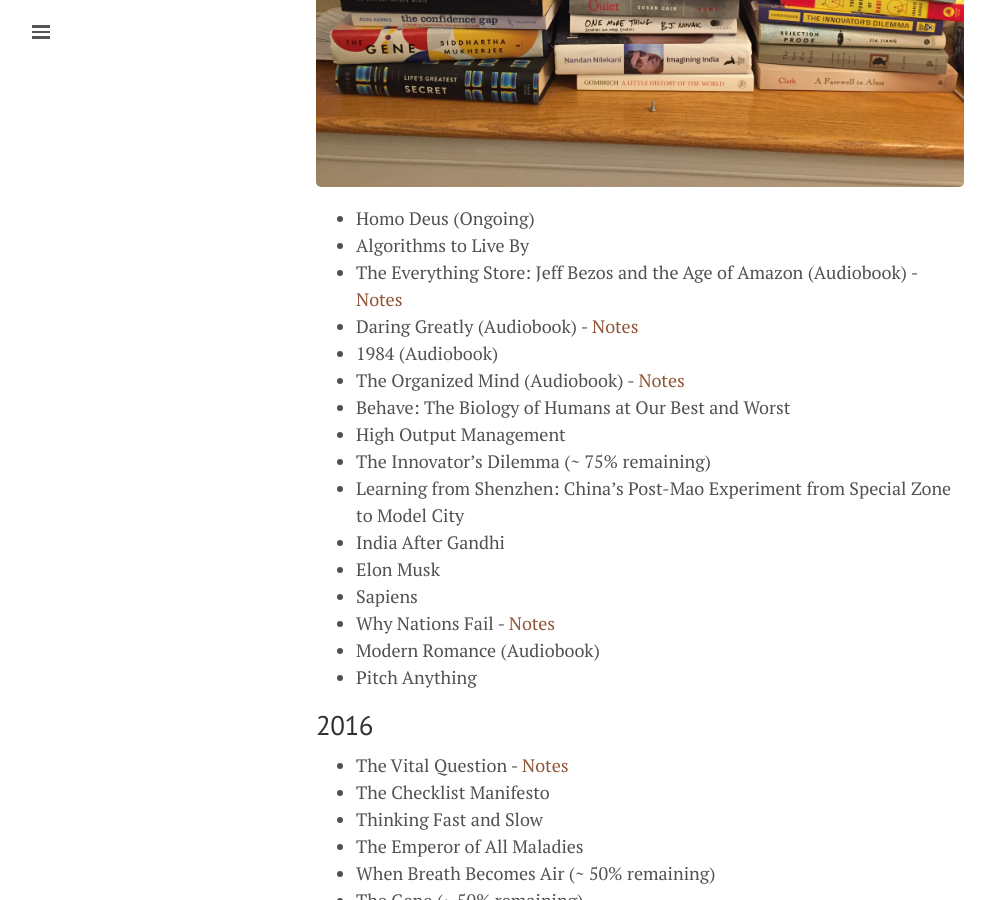
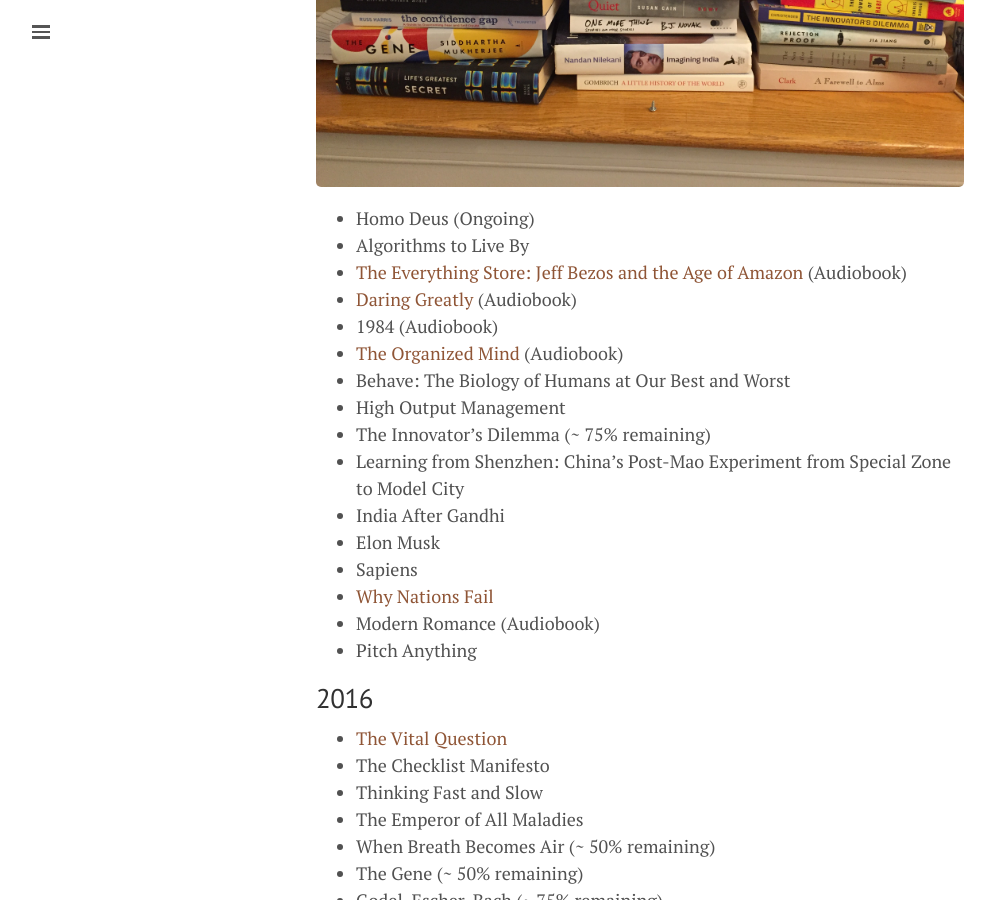
Before and after one commit to hardikp/hardikp.github.io, a Jekyll site: the page built from books.md, in a window 1280 px wide and 900 px high, scrolled down 785 px. Shown: the whole window, without its empty margins (0-995 px from the left). Built offline with Jekyll 4.4.1, drawn with Linux system fonts in a browser that asks for light colours; comment, search, counter and statistics services are not loaded.

Commit message:
Minor change

```diff
--- a/books.md
+++ b/books.md
@@ -16,10 +16,10 @@
 <img src="/assets/books-2017.JPG">
 * Homo Deus (Ongoing)
 * Algorithms to Live By
-* The Everything Store: Jeff Bezos and the Age of Amazon (Audiobook) - [Notes](/books/everything_store)
-* Daring Greatly (Audiobook) - [Notes](/books/daring_greatly)
+* [The Everything Store: Jeff Bezos and the Age of Amazon](/books/everything_store) (Audiobook)
+* [Daring Greatly](/books/daring_greatly) (Audiobook)
 * 1984 (Audiobook)
-* The Organized Mind (Audiobook) - [Notes](/books/organized_mind)
+* [The Organized Mind](/books/organized_mind) (Audiobook)
 * Behave: The Biology of Humans at Our Best and Worst
 * High Output Management
 * The Innovator's Dilemma (~ 75% remaining)
@@ -27,12 +27,12 @@
 * India After Gandhi
 * Elon Musk
 * Sapiens
-* Why Nations Fail - [Notes](/books/why_nations_fail)
+* [Why Nations Fail](/books/why_nations_fail)
 * Modern Romance (Audiobook)
 * Pitch Anything
 
 ## 2016
-* The Vital Question - [Notes](/books/vital_question)
+* [The Vital Question](/books/vital_question)
 * The Checklist Manifesto
 * Thinking Fast and Slow
 * The Emperor of All Maladies
```
